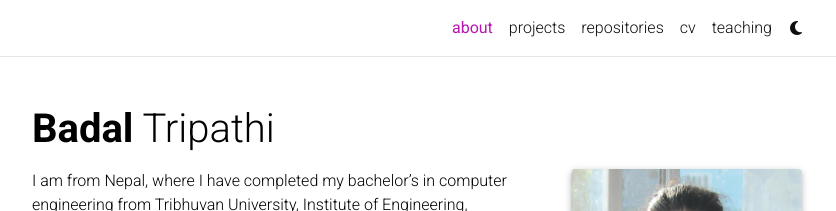
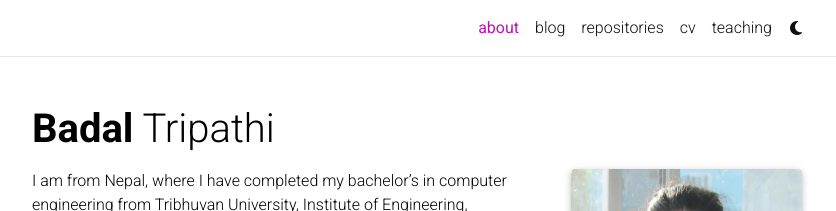
Before and after one commit to badal11/badal11.github.io, a Jekyll site: the page built from _pages/about.md, in a window 1280 px wide. Shown: the top 211 px of the page, without its empty margins (223-1059 px from the left). Built offline with Jekyll 4.4.1, drawn with Linux system fonts in a browser that asks for light colours; full-size pictures stand in for the smaller copies a plugin makes; comment, search, counter and statistics services are not loaded; a style sheet for code colours, icons or effects is not loaded.

Commit message:
update config by adding tags and categories for posts

```diff
--- a/_config.yml
+++ b/_config.yml
@@ -121,7 +121,7 @@
 # -----------------------------------------------------------------------------
 
 blog_name: Projects/Blogs # blog_name will be displayed in your blog page
-blog_nav_title: projects # your blog must have a title for it to be displayed in the nav bar
+blog_nav_title: blog # your blog must have a title for it to be displayed in the nav bar
 blog_description: here are the list of things i have been doing
 permalink: /project/:year/:title/
 
@@ -263,8 +263,8 @@
     tag: '/blog/tag/:name/'
     category: '/blog/category/:name/'
 
-display_tags: ['formatting', 'images', 'links', 'math', 'code'] # these tags will be displayed on the front page of your blog
-display_categories: ['blockquotes'] # these categories will be displayed on the front page of your blog
+display_tags: [ 'project','Articles', 'code','NLP'] # these tags will be displayed on the front page of your blog
+display_categories: ['Deep_Learning','Machine_Learning','Course_Notes','Web-Apps_and_Extensions'] # these categories will be displayed on the front page of your blog
 
 # -----------------------------------------------------------------------------
 # Jekyll Scholar
```
